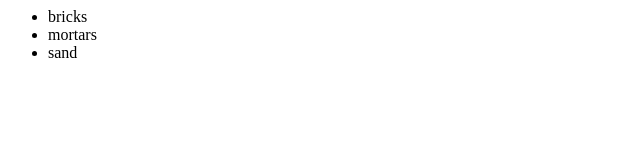
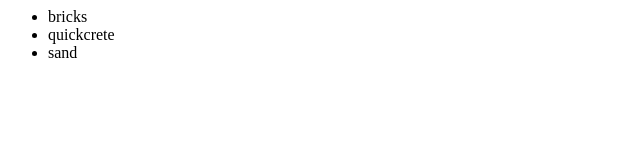
Before and after one commit to skhare12/newGitTest, a plain HTML site: page index.html in a window 1280 px wide. Shown: the full height of the page, 0-640 px from the left. Drawn offline with Linux system fonts and the light colour scheme.

Commit message:
Update index.html

```diff
--- a/index.html
+++ b/index.html
@@ -2,7 +2,7 @@
 	<body>
 		<ul>
 			<li>bricks</li>
-			<li>mortars</li>
+			<li>quickcrete</li>
 			<li>sand</li>
 		</ul>
 	</body>
```
